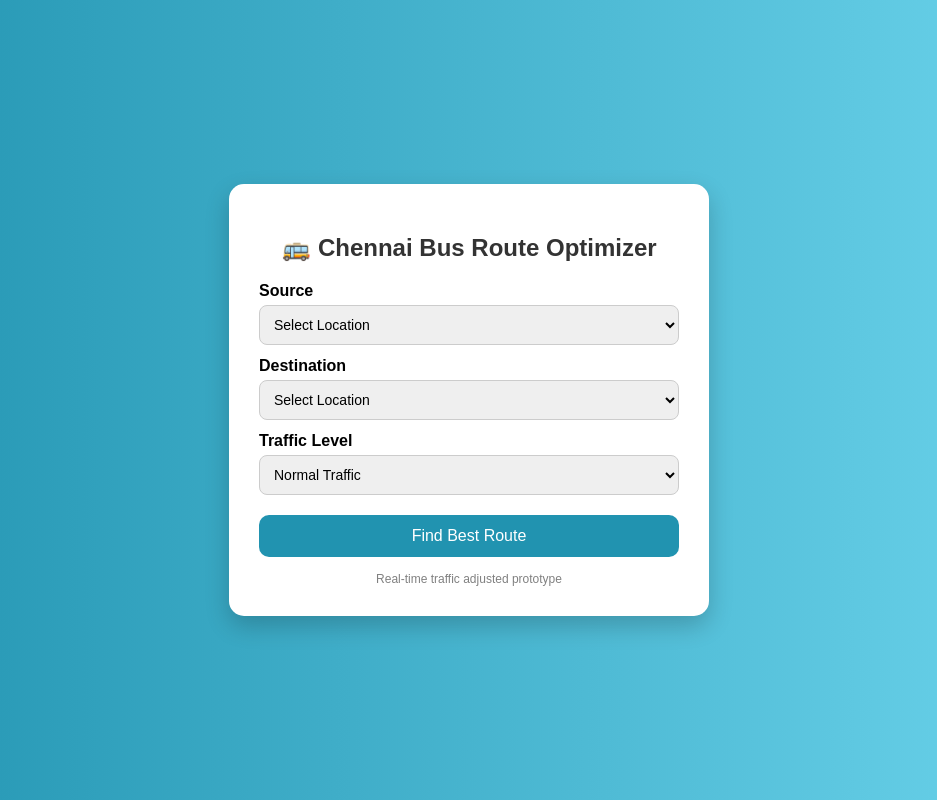
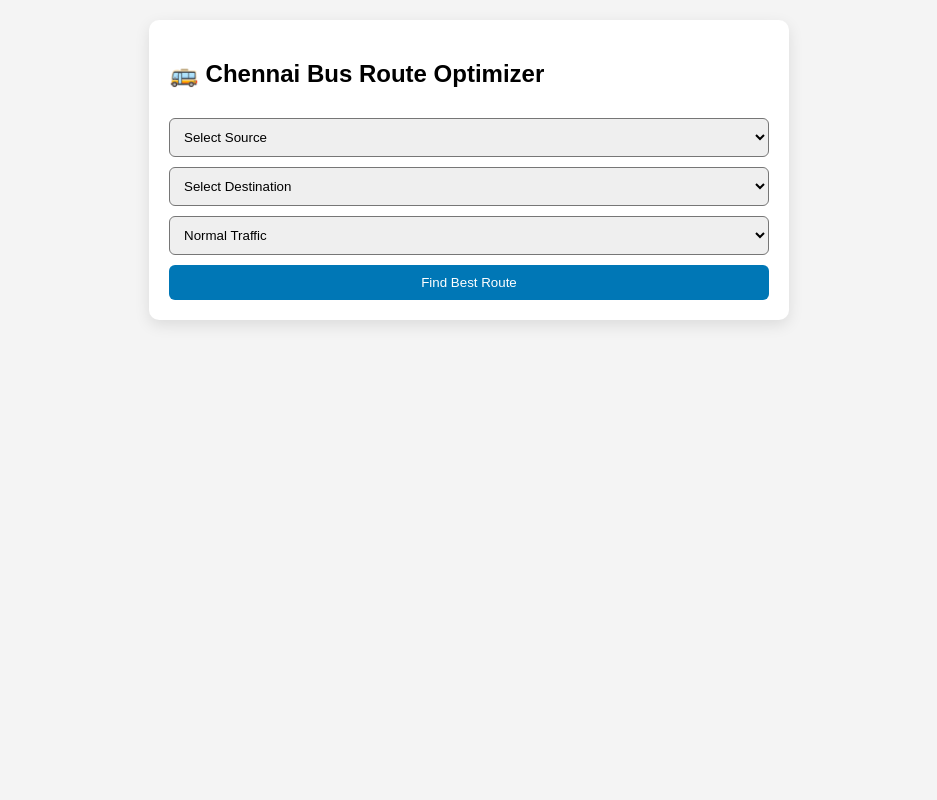
Before and after one commit to KP-karupu/bus_route_optimizer, a Flask app: page / in a window 1280 px wide. Shown: the whole page, without its empty margins (171-1108 px from the left). Run offline with Flask 3, Linux system fonts and the light colour scheme.

Commit message:
Update index.html

```diff
--- a/templates/index.html
+++ b/templates/index.html
@@ -2,86 +2,50 @@
 <html>
 <head>
     <title>Chennai Bus Route Optimizer</title>
+
+    <!-- Leaflet CSS -->
+    <link rel="stylesheet" href="https://unpkg.com/leaflet/dist/leaflet.css"/>
+
     <style>
         body {
-            font-family: Arial, sans-serif;
-            background: linear-gradient(to right, #2193b0, #6dd5ed);
-            display: flex;
-            justify-content: center;
-            align-items: center;
-            height: 100vh;
+            font-family: Arial;
+            background: #f4f4f4;
             margin: 0;
+            padding: 20px;
         }
 
         .container {
+            max-width: 600px;
+            margin: auto;
             background: white;
-            padding: 30px;
-            border-radius: 15px;
-            width: 420px;
-            box-shadow: 0px 10px 25px rgba(0,0,0,0.2);
+            padding: 20px;
+            border-radius: 10px;
+            box-shadow: 0px 5px 15px rgba(0,0,0,0.1);
         }
 
-        h2 {
-            text-align: center;
-            margin-bottom: 20px;
-            color: #333;
-        }
-
-        label {
-            font-weight: bold;
-            margin-top: 12px;
-            display: block;
-        }
-
-        select {
+        select, button {
             width: 100%;
             padding: 10px;
-            margin-top: 5px;
-            border-radius: 8px;
-            border: 1px solid #ccc;
-            font-size: 14px;
+            margin-top: 10px;
+            border-radius: 6px;
         }
 
         button {
-            width: 100%;
-            padding: 12px;
-            margin-top: 20px;
+            background: #0077b6;
+            color: white;
             border: none;
-            border-radius: 10px;
-            background: #2193b0;
-            color: white;
-            font-size: 16px;
             cursor: pointer;
-            transition: 0.3s;
         }
 
-        button:hover {
-            background: #176d85;
-        }
-
-        .result {
+        #map {
+            height: 400px;
             margin-top: 20px;
-            padding: 15px;
-            background: #f1f9ff;
             border-radius: 10px;
         }
 
-        .result h3 {
-            margin-bottom: 10px;
-            color: #333;
-        }
-
         .time {
+            color: red;
             font-weight: bold;
-            color: #d62828;
-            font-size: 18px;
-        }
-
-        .footer {
-            text-align: center;
-            font-size: 12px;
-            margin-top: 15px;
-            color: gray;
         }
     </style>
 </head>
@@ -92,10 +56,8 @@
     <h2>🚌 Chennai Bus Route Optimizer</h2>
 
     <form method="POST">
-
-        <label>Source</label>
         <select name="source" required>
-            <option value="">Select Location</option>
+            <option value="">Select Source</option>
             <option>Tambaram</option>
             <option>Guindy</option>
             <option>Velachery</option>
@@ -104,9 +66,8 @@
             <option>Anna Nagar</option>
         </select>
 
-        <label>Destination</label>
         <select name="destination" required>
-            <option value="">Select Location</option>
+            <option value="">Select Destination</option>
             <option>Tambaram</option>
             <option>Guindy</option>
             <option>Velachery</option>
@@ -115,7 +76,6 @@
             <option>Anna Nagar</option>
         </select>
 
-        <label>Traffic Level</label>
         <select name="traffic">
             <option value="normal">Normal Traffic</option>
             <option value="moderate">Moderate Traffic</option>
@@ -126,19 +86,42 @@
     </form>
 
     {% if result %}
-    <div class="result">
-        <h3>🚏 Best Route</h3>
+        <h3>Best Route:</h3>
         <p>{{ result.path }}</p>
-        <p>Total Travel Time:
-            <span class="time">{{ result.time }} minutes</span>
-        </p>
-    </div>
+        <p>Total Time: <span class="time">{{ result.time }} minutes</span></p>
+
+        <div id="map"></div>
     {% endif %}
+</div>
 
-    <div class="footer">
-        Real-time traffic adjusted prototype
-    </div>
-</div>
+<!-- Leaflet JS -->
+<script src="https://unpkg.com/leaflet/dist/leaflet.js"></script>
+
+{% if result %}
+<script>
+    var coordinates = {{ coordinates|tojson }};
+    var route = "{{ result.path }}".split(" → ");
+
+    var map = L.map('map').setView([13.04, 80.23], 11);
+
+    L.tileLayer('https://{s}.tile.openstreetmap.org/{z}/{x}/{y}.png', {
+        attribution: '© OpenStreetMap contributors'
+    }).addTo(map);
+
+    var latlngs = [];
+
+    route.forEach(function(city) {
+        var lat = coordinates[city][0];
+        var lng = coordinates[city][1];
+        latlngs.push([lat, lng]);
+
+        L.marker([lat, lng]).addTo(map)
+            .bindPopup(city);
+    });
+
+    L.polyline(latlngs, {color: 'blue'}).addTo(map);
+</script>
+{% endif %}
 
 </body>
 </html>
```
